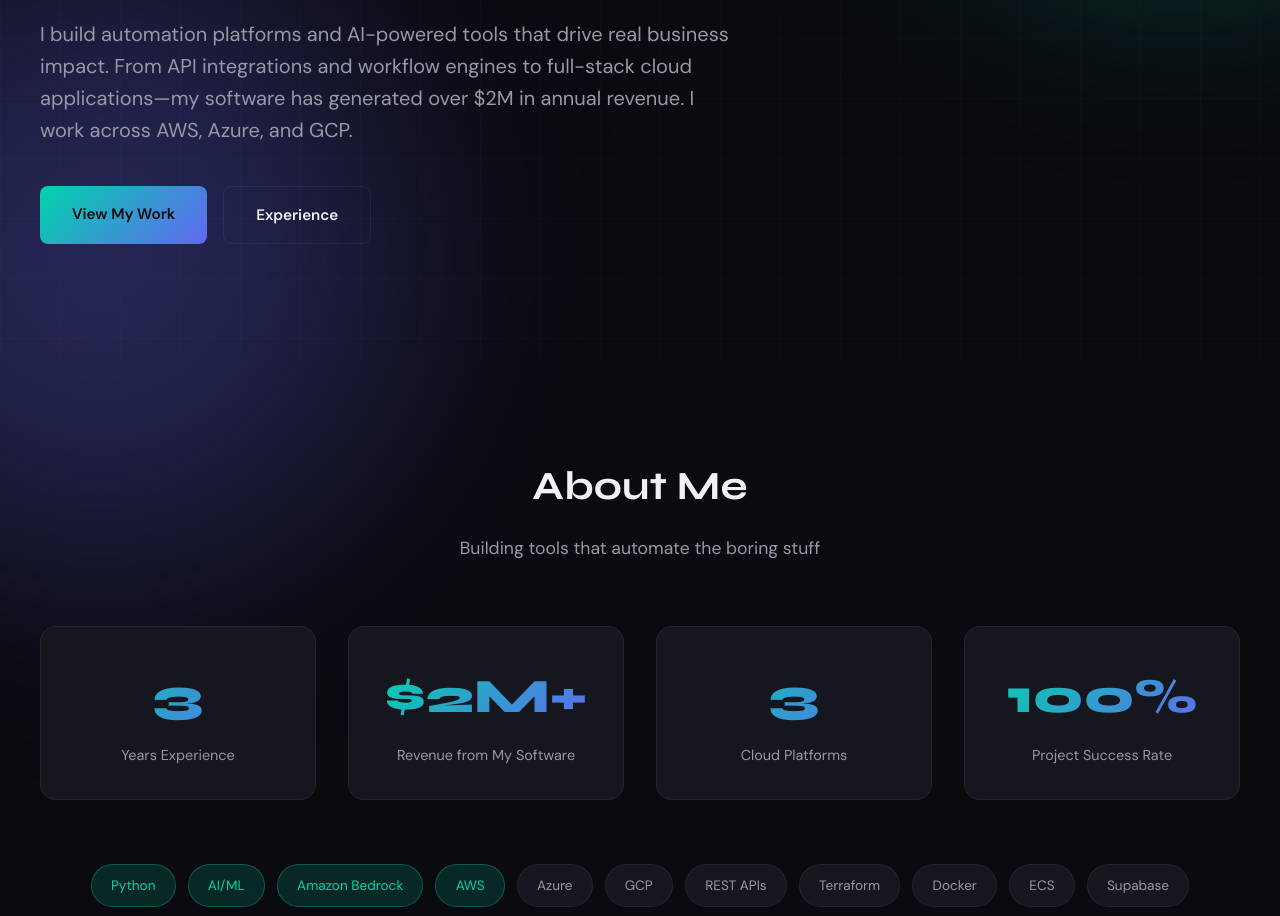
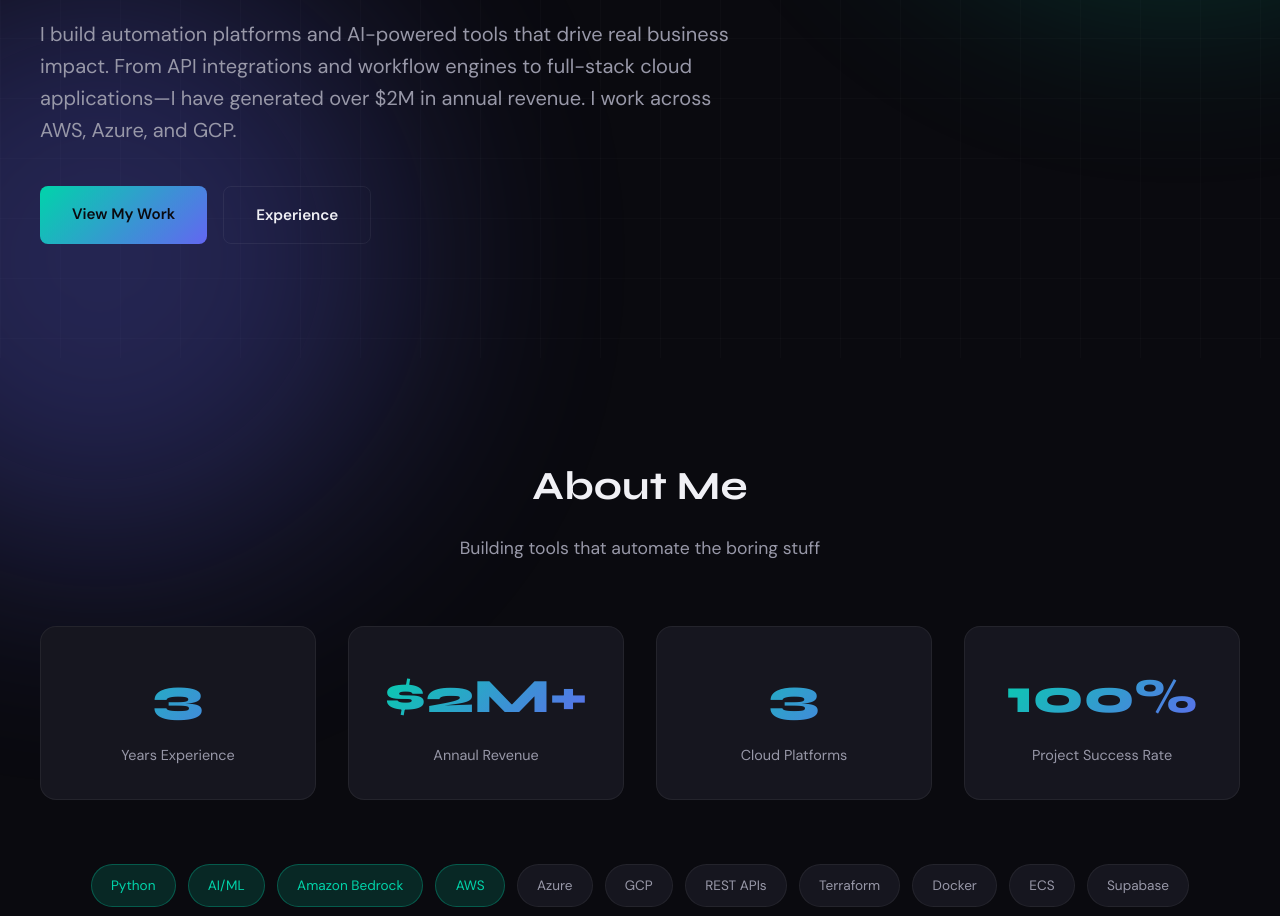
Before and after one commit to GarettSchultz-sudo/garett.is-a.dev, a plain HTML site: page index.html in a window 1280 px wide. Shown: the part 442-1358 px from the top of the page. Drawn offline with Linux system fonts and the light colour scheme.

Commit message:
Update index.html

```diff
--- a/index.html
+++ b/index.html
@@ -802,8 +802,8 @@
             <h1>Hi, I'm <span>Garett Schultz</span></h1>
             <p class="hero-subtitle">
                 I build automation platforms and AI-powered tools that drive real business impact.
-                From API integrations and workflow engines to full-stack cloud applications—my software
-                has generated over $2M in annual revenue. I work across AWS, Azure, and GCP.
+                From API integrations and workflow engines to full-stack cloud applications—I have
+                generated over $2M in annual revenue. I work across AWS, Azure, and GCP.
             </p>
             <div class="hero-cta">
                 <a href="#projects" class="btn btn-primary">View My Work</a>
@@ -826,7 +826,7 @@
                 </div>
                 <div class="stat-card">
                     <div class="stat-number">$2M+</div>
-                    <div class="stat-label">Revenue from My Software</div>
+                    <div class="stat-label">Annaul Revenue</div>
                 </div>
                 <div class="stat-card">
                     <div class="stat-number">3</div>
```
